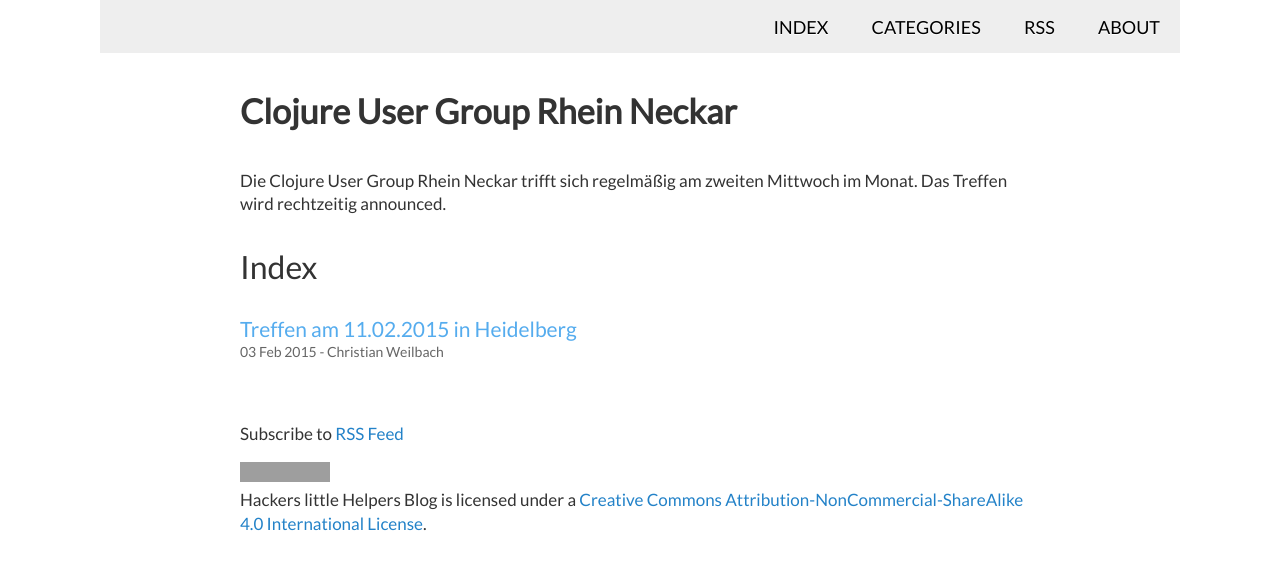
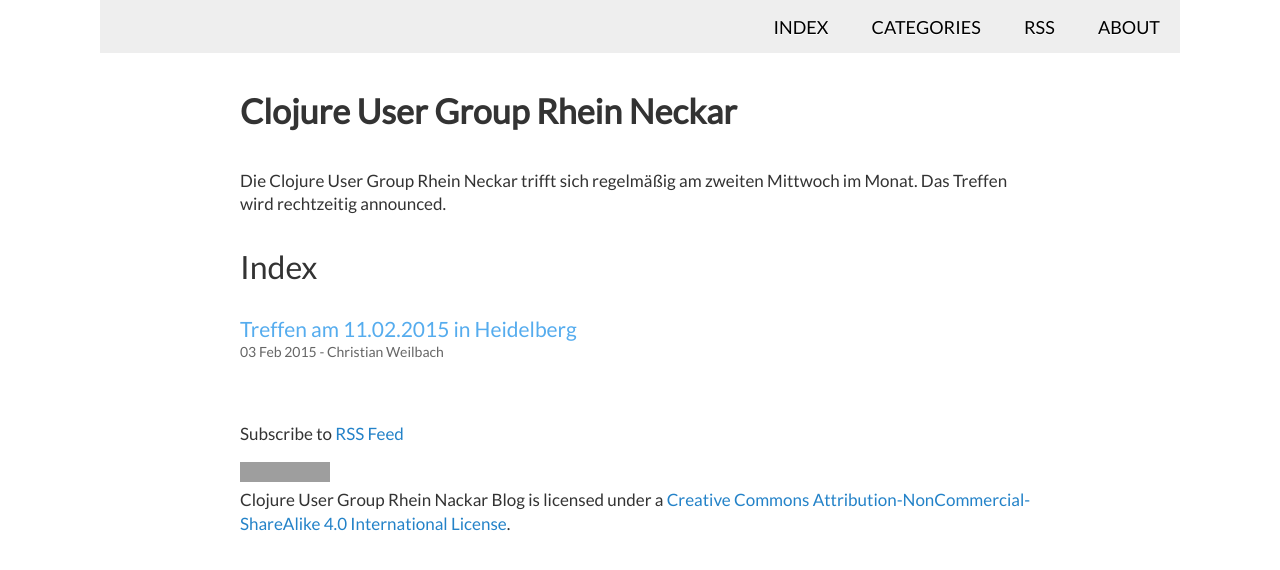
Before and after one commit to Kungi/clojure-user-group-rhein-neckar, a Jekyll site: the page built from index.html, in a window 1280 px wide. Shown: the top 570 px of the page. Built offline with Jekyll 4.4.1, drawn with Linux system fonts in a browser that asks for light colours; Markdown is read by kramdown in place of the engine named in the settings; grey boxes are pictures that could not be loaded.

Commit message:
Remove traces of hackers-little-helpers-blog

```diff
--- a/_config.yml
+++ b/_config.yml
@@ -1,6 +1,6 @@
 name: White Paper
 markdown: redcarpet
 hlighlighter: true
-url: http://hackers-little-helpers.com
-description: Hackers little Helpers Blog
+url: http://clojure-user-group-rhein-neckar.de
+description: Clojure User Group Rhein Neckar
 exclude: [.hyde.el]
--- a/_includes/footer.html
+++ b/_includes/footer.html
@@ -1,5 +1,5 @@
 <footer>
   <p>Subscribe to <a href="/feed.articles.xml">RSS Feed</a></p>
 
-  <p><a rel="license" href="http://creativecommons.org/licenses/by-nc-sa/4.0/"><img alt="Creative Commons License" style="border-width:0" src="https://i.creativecommons.org/l/by-nc-sa/4.0/88x31.png" /></a><br /><span xmlns:dct="http://purl.org/dc/terms/" href="http://purl.org/dc/dcmitype/Text" property="dct:title" rel="dct:type">Hackers little Helpers Blog</span> is licensed under a <a rel="license" href="http://creativecommons.org/licenses/by-nc-sa/4.0/">Creative Commons Attribution-NonCommercial-ShareAlike 4.0 International License</a>.</p>
+  <p><a rel="license" href="http://creativecommons.org/licenses/by-nc-sa/4.0/"><img alt="Creative Commons License" style="border-width:0" src="https://i.creativecommons.org/l/by-nc-sa/4.0/88x31.png" /></a><br /><span xmlns:dct="http://purl.org/dc/terms/" href="http://purl.org/dc/dcmitype/Text" property="dct:title" rel="dct:type">Clojure User Group Rhein Nackar Blog</span> is licensed under a <a rel="license" href="http://creativecommons.org/licenses/by-nc-sa/4.0/">Creative Commons Attribution-NonCommercial-ShareAlike 4.0 International License</a>.</p>
 </footer>
```
